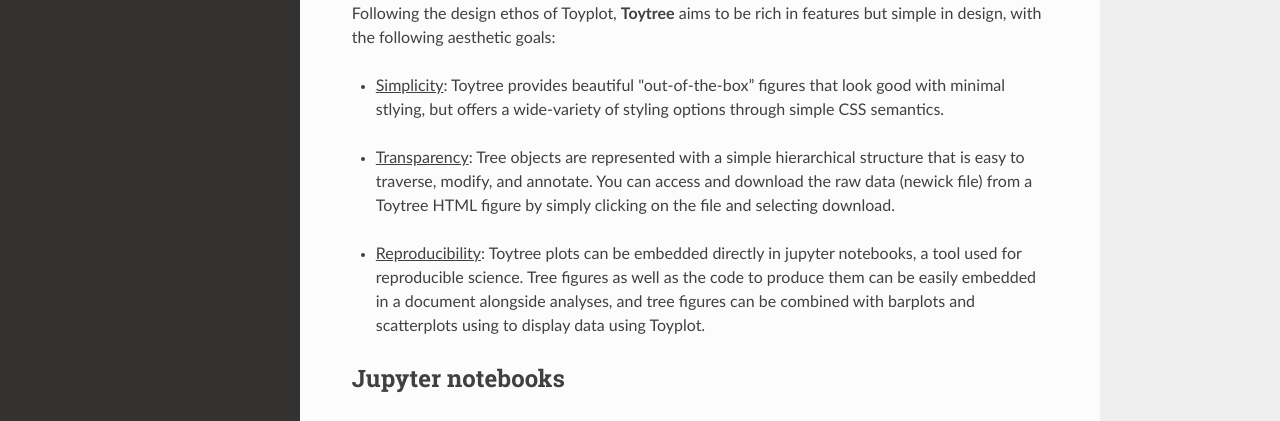
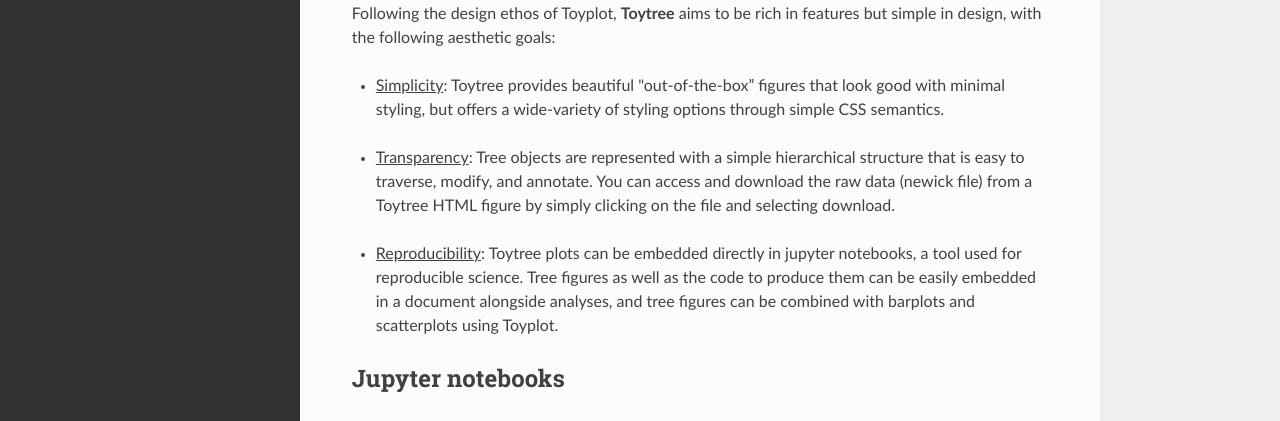
Before and after one commit to eaton-lab/toytree, an MkDocs documentation site: the page built from docs/index.md, in a window 1280 px wide and 1129 px high. Shown: the part 358-779 px from the top of the window. Built offline with MkDocs 1.6.1, drawn with Linux system fonts in a browser that asks for light colours; nearby versions of some CDN libraries; old or Windows-style settings are respelled for this version of MkDocs.

Commit message:
docs index

```diff
--- a/docs/index.md
+++ b/docs/index.md
@@ -11,14 +11,14 @@
 rich in features but simple in design, with the following aesthetic goals:
 
 <p></p>
-+ <span style="text-decoration:underline;">Simplicity</span>: Toytree provides beautiful "out-of-the-box” figures that look good with minimal stlying, but offers a wide-variety of styling options through simple CSS semantics.
++ <span style="text-decoration:underline;">Simplicity</span>: Toytree provides beautiful "out-of-the-box” figures that look good with minimal styling, but offers a wide-variety of styling options through simple CSS semantics.
 
 <p></p>
 + <span style="text-decoration:underline;">Transparency</span>: Tree objects are represented with a simple hierarchical structure that is easy to traverse, modify, and annotate. You can access and download the raw data (newick file) from a Toytree HTML figure by simply clicking on the file and selecting download.
 
 <p></p>
 + <span style="text-decoration:underline;">Reproducibility</span>: Toytree plots can be embedded directly in jupyter notebooks, a tool used for reproducible science. Tree figures as well as the code to produce them can be easily embedded in a document alongside analyses, and tree figures can be combined with
-barplots and scatterplots using to display data using Toyplot.
+barplots and scatterplots using Toyplot.
 
 
 ## Jupyter notebooks
```
